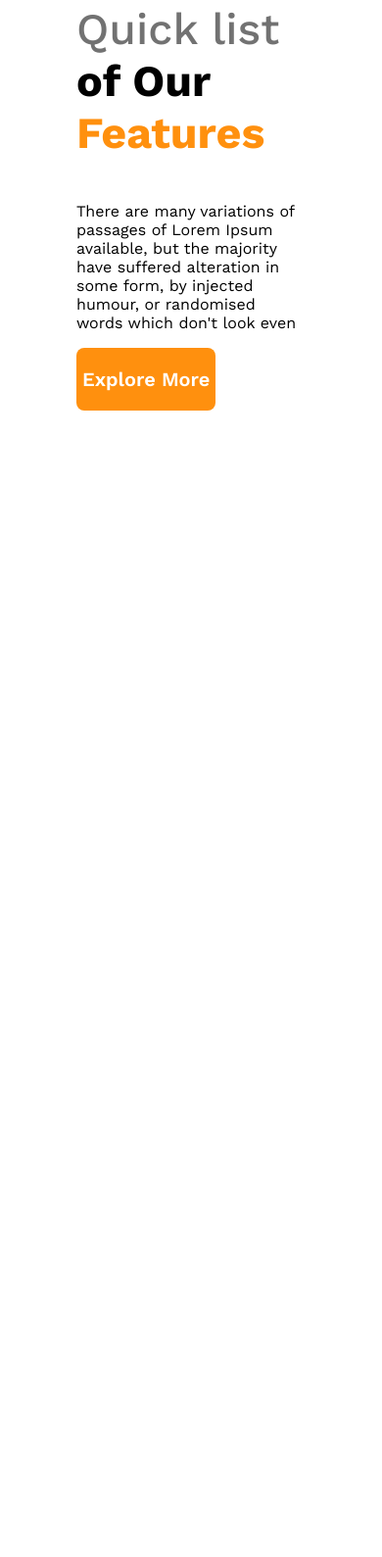
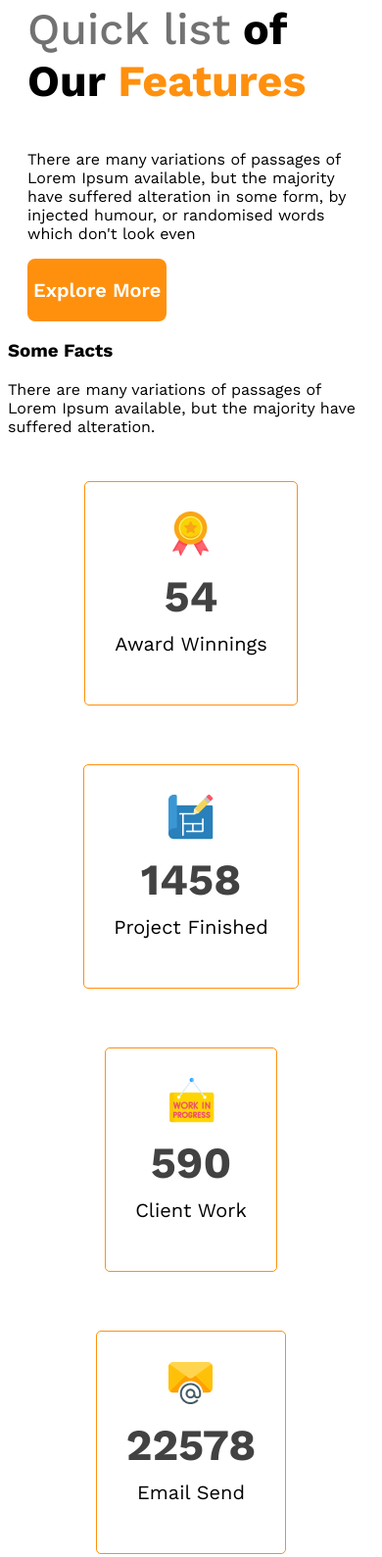
Before and after one commit to ShabitRony/g3-architects, a plain HTML site: page index.html in a window 390 px wide. Shown: the part 2505-4094 px from the top of the page at 98% size. Before the commit the page ends 2932 px from the top, so only its background shows below. Drawn offline with nearby package versions, Linux system fonts and the light colour scheme; a web font is replaced by a local one.

Commit message:
update responsive part

```diff
--- a/Styles/styles.css
+++ b/Styles/styles.css
@@ -4,6 +4,10 @@
     font-family: 'Lato', sans-serif ;
     font-family: 'Open sans' , sans-serif;
     font-family: 'Work Sans', sans-serif;
+}
+main{
+    max-width: 1440px;
+    margin: 0 auto;
 }
 .btn-primary{
     background-color: #FF900E;
@@ -74,14 +78,12 @@ nav li a {
 
 /* Main styles */
 
-main{
-    max-width: 1440px;
-    margin: 0 auto;
-}
+
 .teams-container{
     display: flex;
     align-items: center;
     margin-top: 5rem;
+    /* margin: 0 auto; */
 }
 .teams-img{
     display: grid;
@@ -106,6 +108,32 @@ main{
     font-weight: 700;
 }
 
+/* Cart Sections */
+
+.facts-cart-container{
+    display: flex;
+    justify-content: space-around;
+    align-items: center;
+
+}
+.card{
+    border: 1px solid #FF900E;
+    border-radius: 5px;
+    text-align: center;
+    padding: 30px ;
+    margin: 30px;
+}
+ .card-title{
+    font-size: 600;
+    font-size: 1.25rem;
+    margin-top: 5px;
+}
+.card-status{
+    font-size: 2.8rem;
+    color: #424242;
+    margin-top: 10px;
+    margin-bottom: 10px;
+}
 
 
 
@@ -130,6 +158,13 @@ main{
     .teams-img{
         grid-template-columns: 1fr;
     }
+    .teams-content{
+        padding-left: 20px;
+        padding-right: 20px;
+    }
+    .facts-cart-container{
+        flex-direction: column;
+    }
 }
 
 /* For medium Devices */
--- a/index.html
+++ b/index.html
@@ -42,6 +42,36 @@
             <button class="btn-primary">Explore More</button>
         </div>
     </section>
+        <section class="features">
+
+        </section>
+        <section class="facts">
+            <h3 class="some-facts">Some Facts</h3>
+            <p class="text-facts">There are many variations of passages of Lorem Ipsum available, but the majority have suffered alteration.</p>
+
+            <div class="facts-cart-container">
+                <div class="card">
+                    <img src="images/icons/ribon.png" alt="">
+                    <h2 class="card-status">54</h2>
+                    <p class="card-title">Award Winnings</p>
+                </div>
+                <div class="card">
+                    <img src="images/icons/projects.png" alt="">
+                    <h2 class="card-status">1458</h2>
+                    <p class="card-title">Project Finished</p>
+                </div>
+                <div class="card">
+                    <img src="images/icons/customers.png" alt="">
+                    <h2 class="card-status">590</h2>
+                    <p class="card-title">Client Work</p>
+                </div>
+                <div class="card">
+                    <img src="images/icons/email.png" alt="">
+                    <h2 class="card-status">22578</h2>
+                    <p class="card-title">Email Send</p>
+                </div>
+            </div>
+        </section>
    </main>
    <footer>
 
```
